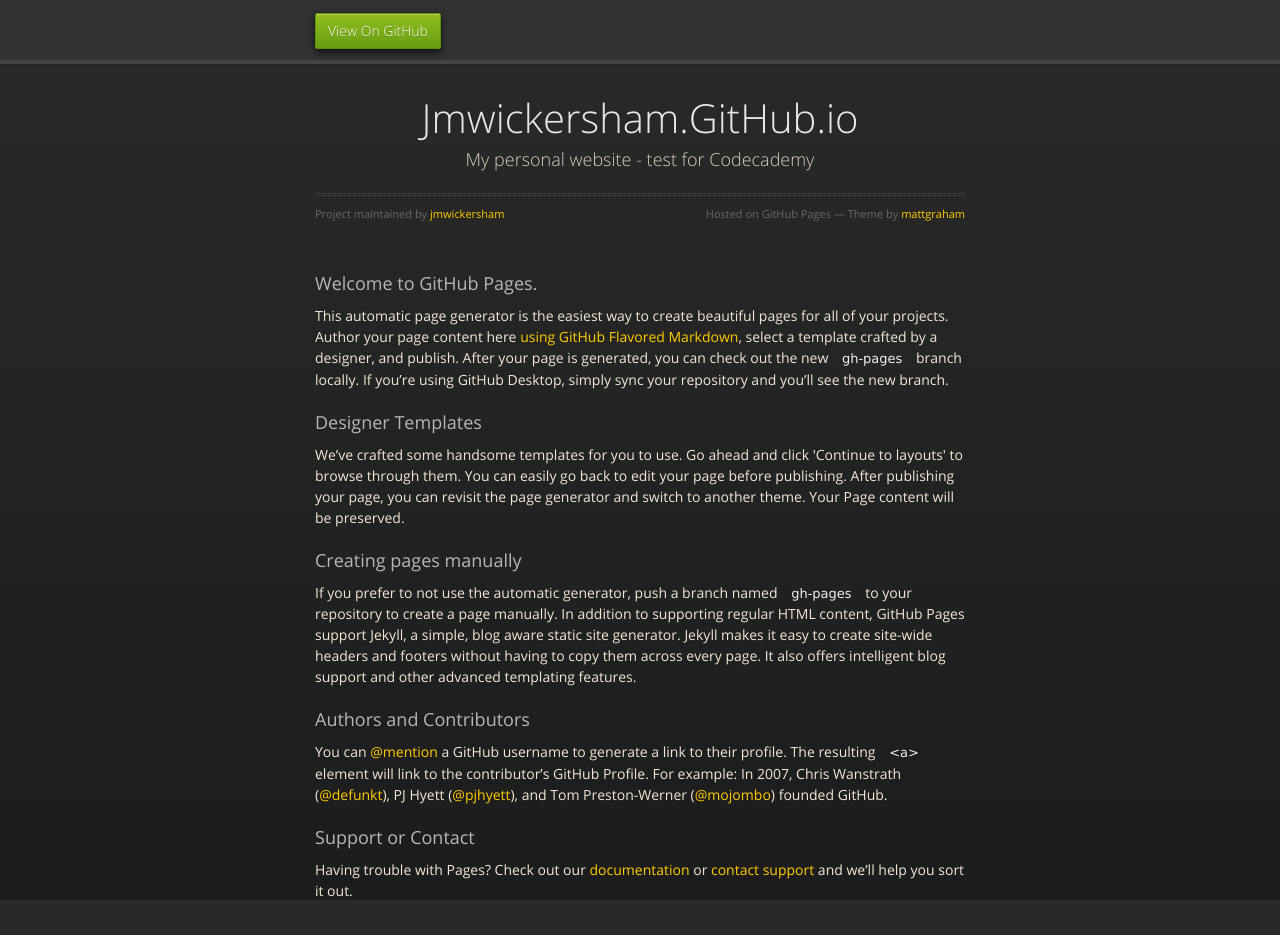
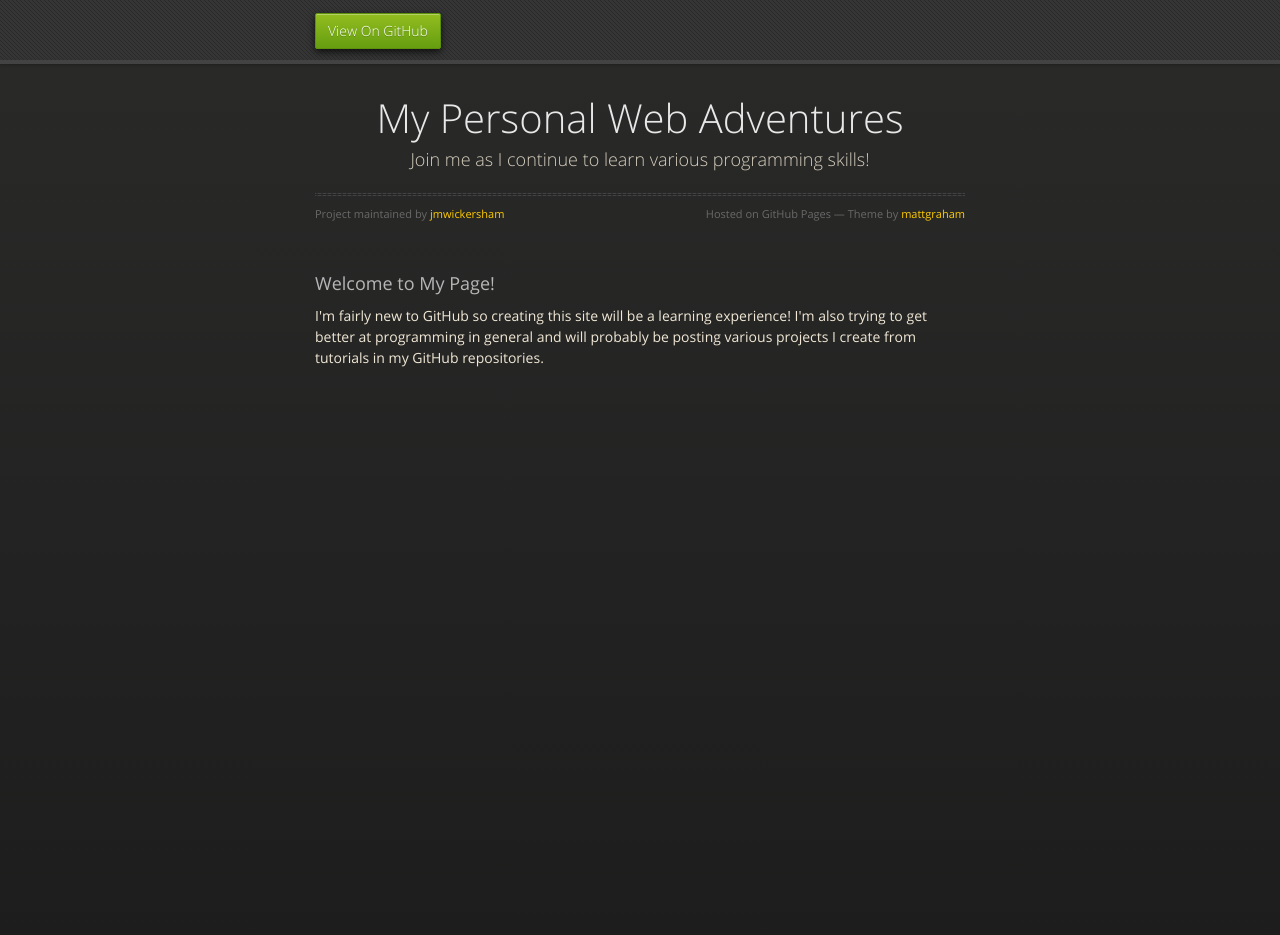
Before and after one commit to jmwickersham/jmwickersham.github.io, a Jekyll site: the page index.html, which Jekyll copies as it is, in a window 1280 px wide and 1011 px high. Shown: the top 935 px of the window. Built offline with Jekyll 4.4.1, drawn with Linux system fonts in a browser that asks for light colours; nearby versions of some CDN libraries.

Commit message:
Update index.html
Adding personalized content to index page

```diff
--- a/index.html
+++ b/index.html
@@ -3,7 +3,8 @@
   <head>
     <meta charset="utf-8">
     <meta http-equiv="X-UA-Compatible" content="chrome=1">
-    <title>Jmwickersham.GitHub.io by jmwickersham</title>
+    <!--<title>Jmwickersham.GitHub.io by jmwickersham</title>-->
+    <title>My Personal Web Adventures by jmwickersham</title>
     <link rel="stylesheet" href="stylesheets/styles.css">
     <link rel="stylesheet" href="stylesheets/github-dark.css">
     <script src="https://ajax.googleapis.com/ajax/libs/jquery/1.7.1/jquery.min.js"></script>
@@ -28,14 +29,20 @@
 
       <section>
         <div id="title">
-          <h1>Jmwickersham.GitHub.io</h1>
-          <p>My personal website - test for Codecademy</p>
+          <!--<h1>Jmwickersham.GitHub.io</h1>
+          <p>My personal website - test for Codecademy</p>-->
+          <h1>My Personal Web Adventures</h1>
+          <p>Join me as I continue to learn various programming skills!</p>
           <hr>
           <span class="credits left">Project maintained by <a href="https://github.com/jmwickersham">jmwickersham</a></span>
           <span class="credits right">Hosted on GitHub Pages &mdash; Theme by <a href="https://twitter.com/michigangraham">mattgraham</a></span>
         </div>
 
-        <h3>
+
+        <h3><a id="welcome-to-github-pages" class="anchor" href="#welcome-to-github-pages" aria-hidden="true"><span aria-hidden="true" class="octicon octicon-link"></span></a>Welcome to My Page!</h3>
+
+        <p>I'm fairly new to GitHub so creating this site will be a learning experience!  I'm also trying to get better at programming in general and will probably be posting various projects I create from tutorials in my GitHub repositories.</p>
+        <!--<h3>
 <a id="welcome-to-github-pages" class="anchor" href="#welcome-to-github-pages" aria-hidden="true"><span aria-hidden="true" class="octicon octicon-link"></span></a>Welcome to GitHub Pages.</h3>
 
 <p>This automatic page generator is the easiest way to create beautiful pages for all of your projects. Author your page content here <a href="https://guides.github.com/features/mastering-markdown/">using GitHub Flavored Markdown</a>, select a template crafted by a designer, and publish. After your page is generated, you can check out the new <code>gh-pages</code> branch locally. If you’re using GitHub Desktop, simply sync your repository and you’ll see the new branch.</p>
@@ -58,7 +65,7 @@
 <h3>
 <a id="support-or-contact" class="anchor" href="#support-or-contact" aria-hidden="true"><span aria-hidden="true" class="octicon octicon-link"></span></a>Support or Contact</h3>
 
-<p>Having trouble with Pages? Check out our <a href="https://help.github.com/pages">documentation</a> or <a href="https://github.com/contact">contact support</a> and we’ll help you sort it out.</p>
+<p>Having trouble with Pages? Check out our <a href="https://help.github.com/pages">documentation</a> or <a href="https://github.com/contact">contact support</a> and we’ll help you sort it out.</p>-->
       </section>
 
     </div>
```
